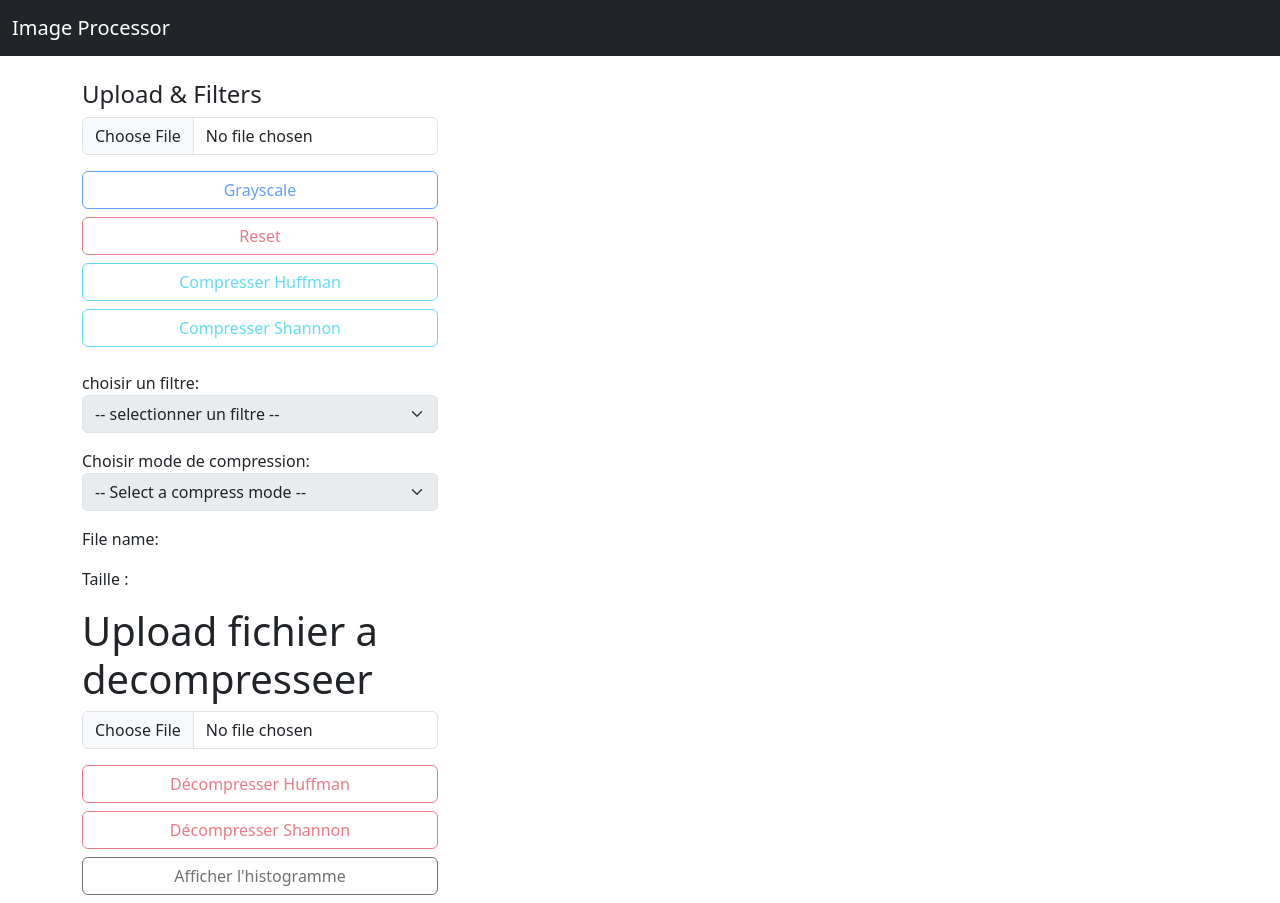
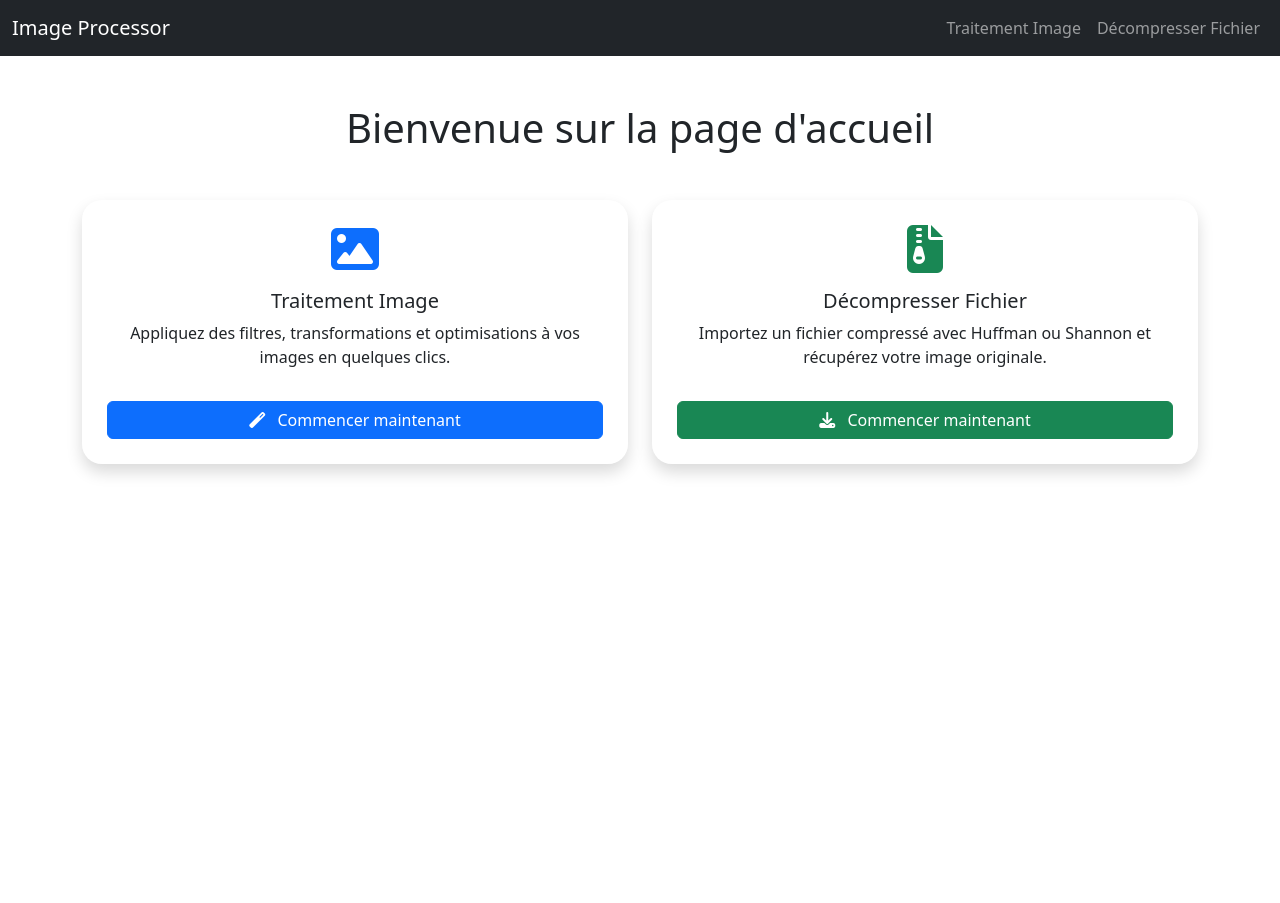
Before and after one commit to RahmDridiCode/projet_image, a Flask app: page / in a window 1280 px wide. After the commit the page ends 475 px from the top, so only its background shows below. Run offline with Flask 3, Linux system fonts and the light colour scheme; some libraries are stand-ins or nearby versions.

Commit message:
ajout du design complet

```diff
--- a/app.py
+++ b/app.py
@@ -4,7 +4,7 @@ import os
 from io import BytesIO
 from mimetype import mime_types
 import matplotlib.pyplot as plt
-from compression import huffman_compress, shannon_fano_compress,decode_binary_to_bytes  # Import des fonctions
+from compression import huffman_compress, shannon_fano_compress,decode_binary_to_bytes,decode_binary_to_bytes_shanon # Import des fonctions
 import ast
 
 
@@ -17,6 +17,13 @@ app.config['UPLOAD_FOLDER'] = UPLOAD_FOLDER
 @app.route('/')
 def index():
     return render_template('index.html')
+@app.route('/traitement-image')
+def traitement_image():
+    return render_template('traitement.html')
+
+@app.route('/decompression-fichier')
+def decompression_fichier():
+    return render_template('decompression.html')
 
 @app.route('/upload', methods=['POST'])
 def upload_image():
@@ -221,13 +228,20 @@ def decompress_huffman():
     mimetype = "image/png"  # ou utiliser get_mime_type_from_extension si tu as la fonction
     fileName = "decompressed_image"
     extension="png"
+     # Ajouter les infos dans les headers HTTP
+
     response = make_response(send_file(
         img_io,
         mimetype=mimetype,
         as_attachment=False,
         download_name=fileName +"."+ extension
     ))
+    response.headers['X-MimeType'] = "image/png"
+    response.headers['X-FileName'] = "decompressed_image.png"
+    response.headers['X-Extension'] = "png"
+    response.headers['name'] = "decompressed_image"
     return response
+
 @app.route('/process/decompress-shannon', methods=['POST'])
 def decompress_shannon():
     if 'file' not in request.files:
@@ -236,31 +250,40 @@ def decompress_shannon():
     file = request.files['file']
     content = file.read().decode()
 
-    try:
-        # Extraire les sections du fichier
-        encoded_data_section = content.split("Encoded Data:")[1].split("Code Map:")[0].strip()
-        code_map_section = content.split("Code Map:")[1].strip()
 
-        # Recréer le dictionnaire code_map
-        code_map = ast.literal_eval(code_map_section)
+    # Extraire les sections du fichier
+    encoded_data_section = content.split("Encoded Data:")[1].split("Code Map:")[0].strip()
+    code_map_section = content.split("Code Map:")[1].strip()
 
-        # Inverser le dictionnaire pour décodage : {"010": "A", "110": "B"} → {"A": "010"} → {"010": "A"}
-        inverse_code_map = {v: k for k, v in code_map.items()}
-        reverse_map = {v: k for k, v in code_map.items()}
+    # Recréer le dictionnaire code_map
+    code_map = ast.literal_eval(code_map_section)
 
-        # Décompression
-        decoded_bytes = decode_binary_to_bytes(encoded_data_section, reverse_map)
+    # Inverser le dictionnaire pour décodage : {"010": "A", "110": "B"} → {"A": "010"} → {"010": "A"}
 
-        # Retourner l'image
-        img_io = BytesIO(decoded_bytes)
-        img_io.seek(0)
-        return send_file(img_io,
-                         mimetype="image/png",
-                         as_attachment=True,
-                         download_name="decompressed_image.png")
+    reverse_map = {v: k for k, v in code_map.items()}
 
-    except Exception as e:
-        return f"Erreur de décompression : {str(e)}", 500
+    # Décompression
+    decoded_bytes = decode_binary_to_bytes_shanon(encoded_data_section, reverse_map)
+
+    # Retourner l'image
+    img_io = BytesIO(decoded_bytes)
+    img_io.seek(0)
+    mimetype = "image/png"  # ou utiliser get_mime_type_from_extension si tu as la fonction
+    fileName = "decompressed_image"
+    extension="png"
+        # Ajouter les infos dans les headers HTTP
+
+    response = make_response(send_file(
+    img_io,
+    mimetype=mimetype,
+    as_attachment=False,
+    download_name=fileName +"."+ extension
+        ))
+    response.headers['X-MimeType'] = "image/png"
+    response.headers['X-FileName'] = "decompressed_image.png"
+    response.headers['X-Extension'] = "png"
+    response.headers['name'] = "decompressed_image"
+    return response
 
 
 
--- a/static/js/script.js
+++ b/static/js/script.js
@@ -31,6 +31,9 @@ document.getElementById('upload').addEventListener('change', function () {   //
             name=data.name
             histogramContainer.style.display = "none";
             cardcar.style.display = "block";
+            const btn = document.getElementById("downloadBtn");
+            btn.classList.remove("disabled");
+            btn.setAttribute("onclick", "downloadImage()");
 
 
 
@@ -338,17 +341,17 @@ function coderFile(type) {
     const formData = new FormData();
     formData.append("file", selectedFile);  // Le fichier .txt à décompresser
 
-    fetch("/process/decompress-huffman", {
+    fetch(`/process/${type}`, {
         method: "POST",
         body: formData
     })
         .then(response => {
             if (!response.ok) throw new Error("Échec de la décompression");
-            pathOriginalImage = response.path
-            mimeType = response.mime_type
-            originalFileName = response.filename
-            originalExtension = response.extention
-            imageLabel.textContent = originalFileName;
+               mimeType = response.headers.get('X-MimeType');
+               originalFileName = response.headers.get('X-FileName');
+               originalExtension = response.headers.get('X-Extension');
+               name = response.headers.get('name');
+               imageLabel.textContent = originalFileName;
             return response.blob();
         })
         .then(blob => {
@@ -359,6 +362,10 @@ function coderFile(type) {
             document.querySelectorAll('button, select').forEach(el => el.disabled = false);
             histogramContainer.style.display = "none";
             cardcar.style.display = "block";
+            const btn = document.getElementById("downloadBtn");
+            btn.classList.remove("disabled");
+            btn.setAttribute("onclick", "downloadImage()");
+
 
 
 
@@ -369,6 +376,20 @@ function coderFile(type) {
 }
 
 
+function downloadImage() {
+
+    const url = imageElement.src;
+
+    const a = document.createElement("a");
+    a.href = url;
+    a.download = imageLabel.textContent || "image.png"; // nom du fichier
+    document.body.appendChild(a);
+    a.click();
+    document.body.removeChild(a);
+}
+
+
+
 /*
 function changeExtention(){
     const returnedExtension = response.headers.get('X-Image-Extension');
--- a/templates/index.html
+++ b/templates/index.html
@@ -7,95 +7,84 @@
     <link rel="stylesheet" href="https://cdnjs.cloudflare.com/ajax/libs/font-awesome/6.5.0/css/all.min.css" />
 
     <link rel="stylesheet" href="/static/css/style.css" />
+    <style>
+      .glass-card {
+        background: rgba(255, 255, 255, 0.1);
+        backdrop-filter: blur(10px);
+        border-radius: 20px;
+        border: 1px solid rgba(255, 255, 255, 0.2);
+        transition: transform 0.3s ease;
+    }
+
+    .glass-card:hover {
+        transform: scale(1.03);
+    }
+
+    </style>
   </head>
   <body>
+
    <!-- ✅ NAVBAR -->
 <nav class="navbar navbar-expand-lg navbar-dark bg-dark">
   <div class="container-fluid">
-        <a class="navbar-brand" href="#">Image Processor</a>
+    <a class="navbar-brand" href="{{ url_for('index') }}">Image Processor</a>
+    <button class="navbar-toggler" type="button" data-bs-toggle="collapse" data-bs-target="#navbarNav"
+      aria-controls="navbarNav" aria-expanded="false" aria-label="Toggle navigation">
+      <span class="navbar-toggler-icon"></span>
+    </button>
+    <div class="collapse navbar-collapse" id="navbarNav">
+      <ul class="navbar-nav ms-auto">
+        <li class="nav-item">
+          <a class="nav-link" href="{{ url_for('traitement_image') }}">Traitement Image</a>
+        </li>
+        <li class="nav-item">
+          <a class="nav-link" href="{{ url_for('decompression_fichier') }}">Décompresser Fichier</a>
+        </li>
+      </ul>
+    </div>
   </div>
 </nav>
 
-    <!-- ✅ MAIN SECTION -->
-    <div class="container mt-4">
-      <div class="row">
-        <!-- ✅ LEFT SIDE - Controls -->
-        <div class="col-md-4">
-          <h4>Upload & Filters</h4>
-          <input type="file" id="upload" accept="image/*" class="form-control mb-3" />
 
-          <button class="btn btn-outline-primary w-100 mb-2" onclick="process('gray')" disabled>Grayscale</button>
+<div class="container py-5">
+  <h1 class="welcome-title text-center mb-5">Bienvenue sur la page d'accueil</h1>
 
-          <button class="btn btn-outline-danger w-100 mb-2" onclick="reset()" disabled>Reset</button>
-          <button class="btn btn-outline-info w-100 mb-2" onclick="compressAsText('huffman')" disabled>Compresser Huffman</button>
-          <button class="btn btn-outline-info w-100 mb-2" onclick="compressAsText('shannon')" disabled>Compresser Shannon</button>
-
-          <label for="filterSelect" class="mt-3">choisir un filtre:</label>
-          <select id="filterSelect" class="form-select" onchange="process('filtre')" disabled>
-            <option value="" disabled selected>-- selectionner un filtre --</option>
-            <option value="invert">Invert</option>
-            <option value="blur">Blur</option>
-            <option value="contour">Contour</option>
-            <option value="sharpen">Sharpen</option>
-          </select>
-
-          <label for="CompressSelect" class="mt-3">Choisir mode de compression:</label>
-          <select id="CompressSelect" class="form-select" onchange="process('compress')" disabled>
-            <option value="" disabled selected>-- Select a compress mode --</option>
-            <option value="compress lossless">compression sans perte</option>
-            <option value="compress with loss">compression avec perte</option>
-          </select>
-
-          <p class="mt-3">
-            File name: <span id="imageNameSpan" class="fw-bold"></span>
+  <div class="row row-cols-1 row-cols-md-2 g-4">
+      <!-- 🖼️ Carte pour Traitement Image -->
+      <div class="col">
+          <div class="card shadow glass-card text-center p-4 h-100">
+              <div class="card-icon mb-3">
+                  <i class="fas fa-image fa-3x text-primary"></i>
+              </div>
+              <h5 class="card-title">Traitement Image</h5>
+              <p class="card-description">
+                  Appliquez des filtres, transformations et optimisations à vos images en quelques clics.
               </p>
-          <p class="mt-3">
-            Taille : <span id="imageSize" class="fw-bold"></span>
-          </p>
-          <h1>Upload fichier a decompresseer</h1>
-          <input type="file" id="fileInput" accept=".txt" class="form-control mb-3" />
-          <button class="btn btn-outline-danger w-100 mb-2 decompress" disabled onclick="coderFile('decompress-huffman')">Décompresser Huffman</button>
-          <button class="btn btn-outline-danger w-100 mb-2 decompress" disabled onclick="coderFile('decompress-shannon')">Décompresser Shannon</button>
-
-          <!-- ✅ Bouton pour afficher histogramme -->
-          <button class="btn btn-outline-dark w-100 mb-2" onclick="showHistogram()" id="histogramBtn" disabled>Afficher l'histogramme</button>
-
-          <!-- ✅ Image pour l'histogramme -->
-        </div>
-
-        <!-- ✅ RIGHT SIDE - Image -->
-        <!-- ✅ RIGHT SIDE - Image avec card et boutons -->
-        <div class="col-md-8 d-flex flex-column align-items-center">  <!-- Changement ici : flex-column -->
-          <!-- Carte avec l'image -->
-          <div class="card p-3" style="max-width: 600px; overflow: hidden; margin-left: 80px; display: none;" id="cardcar">
-            <div class="d-flex justify-content-center">
-              <div id="imageWrapper" style="width: 100%; height: auto; overflow: hidden;">
-                <img id="image" src="" alt="No image uploaded" style="max-width: 100%; transition: transform 0.3s ease;" />
+              <a href="{{ url_for('traitement_image') }}" class="btn btn-primary mt-3">
+                  <i class="fas fa-magic me-2"></i> Commencer maintenant
+              </a>
           </div>
       </div>
 
-            <div class="d-flex justify-content-center gap-2 mt-3">
-              <button class="btn btn-light border btn-sm" onclick="zoomIn()" disabled title="Zoom In">
-                <i class="fas fa-search-plus" style="color: #0d6efd; font-size: 1.2rem;"></i>
-              </button>
-              <button class="btn btn-light border btn-sm" onclick="zoomOut()" disabled title="Zoom Out">
-                <i class="fas fa-search-minus" style="color: #0d6efd; font-size: 1.2rem;"></i>
-              </button>
-              <button class="btn btn-light border btn-sm" onclick="process('rotate')" disabled title="Rotate Left">
-                <i class="fas fa-rotate-left" style="color: #0d6efd; font-size: 1.2rem;"></i>
-              </button>
+      <!-- 🗜️ Carte pour Décompression Fichier -->
+      <div class="col">
+          <div class="card shadow glass-card text-center p-4 h-100">
+              <div class="card-icon mb-3">
+                  <i class="fas fa-file-archive fa-3x text-success"></i>
               </div>
-          </div>
-
-          <!-- Histogramme sous la carte -->
-          <div class="mt-4 w-100" id="histogramContainer" style="display: none; max-width: 600px; margin-left: 80px;">
-            <h5>Histogramme</h5>
-            <img id="histogram" src="" alt="Histogramme" class="img-fluid" />
+              <h5 class="card-title">Décompresser Fichier</h5>
+              <p class="card-description">
+                  Importez un fichier compressé avec Huffman ou Shannon et récupérez votre image originale.
+              </p>
+              <a href="{{ url_for('decompression_fichier') }}" class="btn btn-success mt-3">
+                  <i class="fas fa-download me-2"></i> Commencer maintenant
+              </a>
           </div>
       </div>
   </div>
 </div>
 
+
     <script src="/static/js/script.js"></script>
   </body>
 </html>
```
Also changed, not shown: compression.py (+14 -0 lines), templates/decompression.html (added, +121 -0 lines), templates/traitement.html (added, +129 -0 lines). Lines whose indentation alone changed are shown as unchanged.
